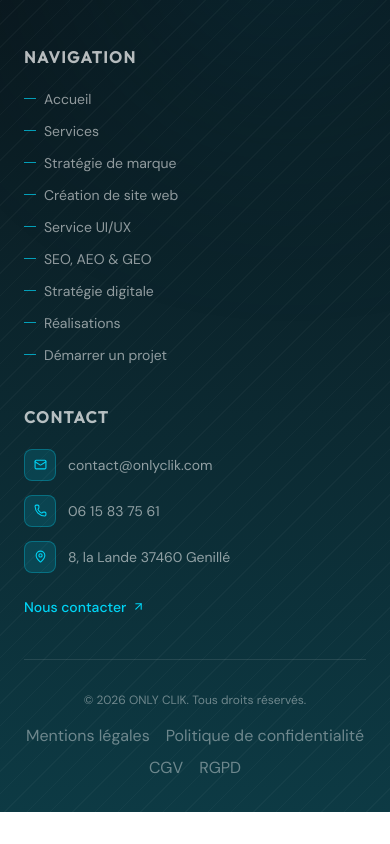
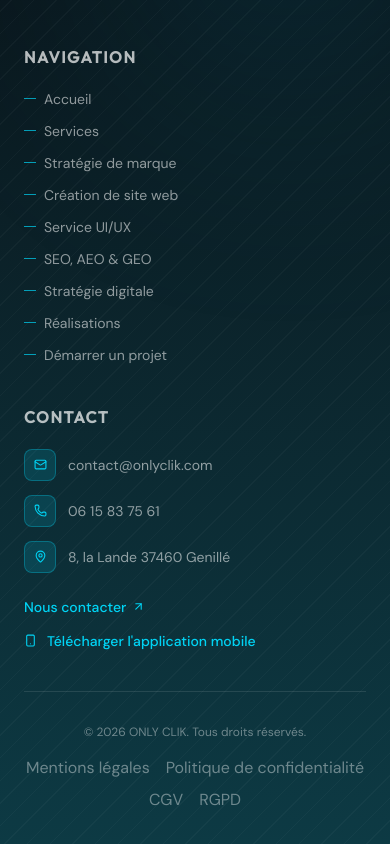
Before and after one commit to ON-CLICK-ORGANISATION/OnClick-frontend, a React (Vite) app: page /demarrer-un-projet in a window 390 px wide. Shown: the part 1934-2778 px from the top of the page. Before the commit the page ends 2746 px from the top, so only its background shows below. Built offline with nearby package versions, Linux system fonts and the light colour scheme.

Commit message:
Ajout du bouton de téléchargement de l'application mobile dans le footer

```diff
--- a/src/components/Footer.tsx
+++ b/src/components/Footer.tsx
@@ -1,5 +1,5 @@
 import { Link } from 'react-router-dom'
-import { Mail, Phone, MapPin, ArrowUpRight } from 'lucide-react'
+import { Mail, Phone, MapPin, ArrowUpRight, Smartphone } from 'lucide-react'
 
 const footerLinks = {
   pages: [
@@ -121,6 +121,18 @@ export default function Footer() {
               Nous contacter
               <ArrowUpRight size={13} className="group-hover:translate-x-0.5 group-hover:-translate-y-0.5 transition-transform" />
             </Link>
+
+            {/* TODO: remplacer "#" par le vrai lien (App Store / Google Play / page dédiée) */}
+            <a
+              href="#"
+              className="mt-3 flex items-center gap-1.5 text-sm font-medium group transition-colors duration-200 w-fit"
+              style={{ color: '#00D4F5' }}
+              onMouseEnter={e => e.currentTarget.style.color = '#FFFFFF'}
+              onMouseLeave={e => e.currentTarget.style.color = '#00D4F5'}
+            >
+              <Smartphone size={13} className="mr-1" />
+              Télécharger l'application mobile
+            </a>
           </div>
         </div>
 
```
